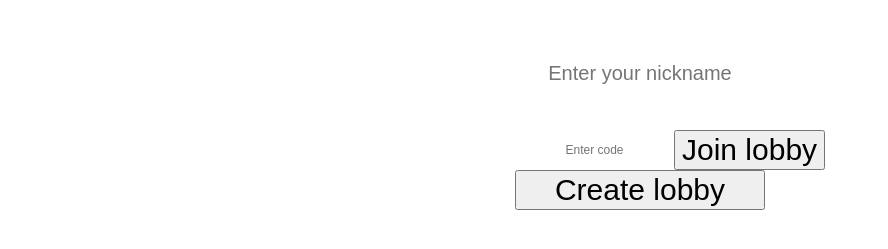
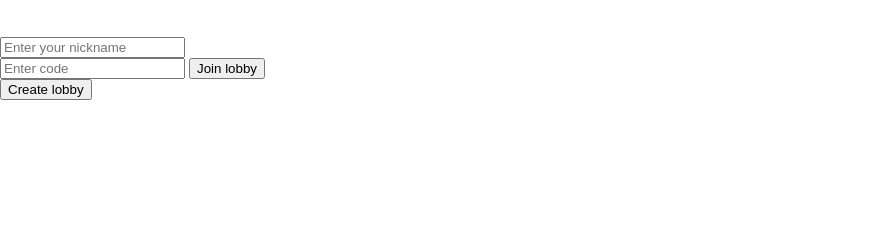
Before and after one commit to szymoonwronski/Uno-Web-Game, a website: page public/index.html in a window 1280 px wide. Shown: the part 183-432 px from the top of the page, without its empty margins (0-888 px from the left). Drawn offline with nearby package versions, Linux system fonts and the light colour scheme; no server answers.

Commit message:
bez css, dodana zmiana screena

```diff
--- a/public/css/style.css
+++ b/public/css/style.css
@@ -3,7 +3,6 @@ body {
     margin: 0;
     background-image: url("/images/background.jpg");
     color: white;
-    font-family: 'Pacifico', cursive;
 }
 
 .container {
@@ -12,51 +11,11 @@ body {
 }
 
 #uno-title {
+    font-family: 'Pacifico', cursive;
     display: block;
     text-align: center;
     font-size: 80px;
     margin: 40px;
-}
-
-#screen1 {
-    display: flex;
-    flex-direction: column;
-    justify-content: center;
-    align-items: center;
-}
-
-input[type="text"] {
-    border: none;
-    border-radius: 5px;
-}
-
-#joining-inputs {
-    width: 250px;
-    display: flex;
-    justify-content: space-between;
-}
-
-#join-lobby-button {
-    font-size: 30px;
-}
-
-#join-lobby-input {
-    font-size: 12px;
-    text-align: center;
-}
-
-#player-nickname-input {
-    font-size: 20px;
-    margin: 20px 0 40px 0;
-    text-align: center;
-    padding: 5px;
-    width: 250px;
-    box-sizing: border-box;
-}
-
-#create-lobby-button {
-    width: 250px;
-    font-size: 30px;
 }
 
 input:focus {
--- a/public/js/index.js
+++ b/public/js/index.js
@@ -3,6 +3,9 @@ const socket = io()
 const divPreGame = document.getElementById('pre-game')
 const divMainGame = document.getElementById('main-game')
 const divPostGame = document.getElementById('post-game')
+
+const divScreen1 = document.getElementById('screen1')
+const divScreen2 = document.getElementById('screen2')
 
 const settingsSevenZero = document.getElementById('create-lobby-settings-seven-zero')
 const settingsStackingCards = document.getElementById('create-lobby-settings-stackingcards')
@@ -43,11 +46,15 @@ drawCardButton.onclick = () => {
 }
 
 createLobbyButton.onclick = () => {
+    divScreen1.style.display = 'none'
+    divScreen2.style.display = 'block'
     nickname = playerNicknameInput.value
     socket.emit('create lobby', nickname)
 }
 
 joinLobbyButton.onclick = () => {
+    divScreen1.style.display = 'none'
+    divScreen2.style.display = 'block'
     lobbyCode = joinLobbyInput.value
     nickname = playerNicknameInput.value
     socket.emit('join lobby', lobbyCode, nickname)
```
